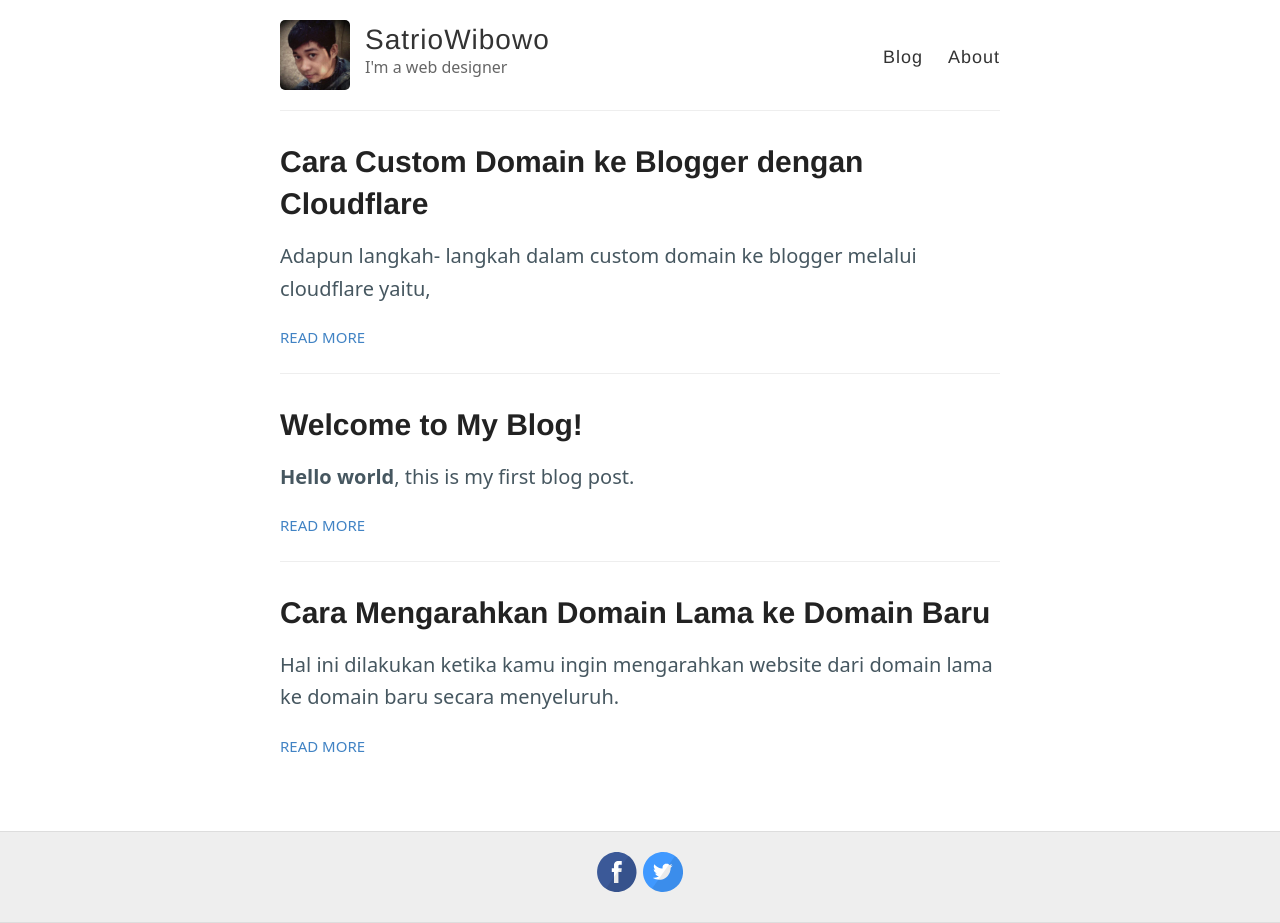
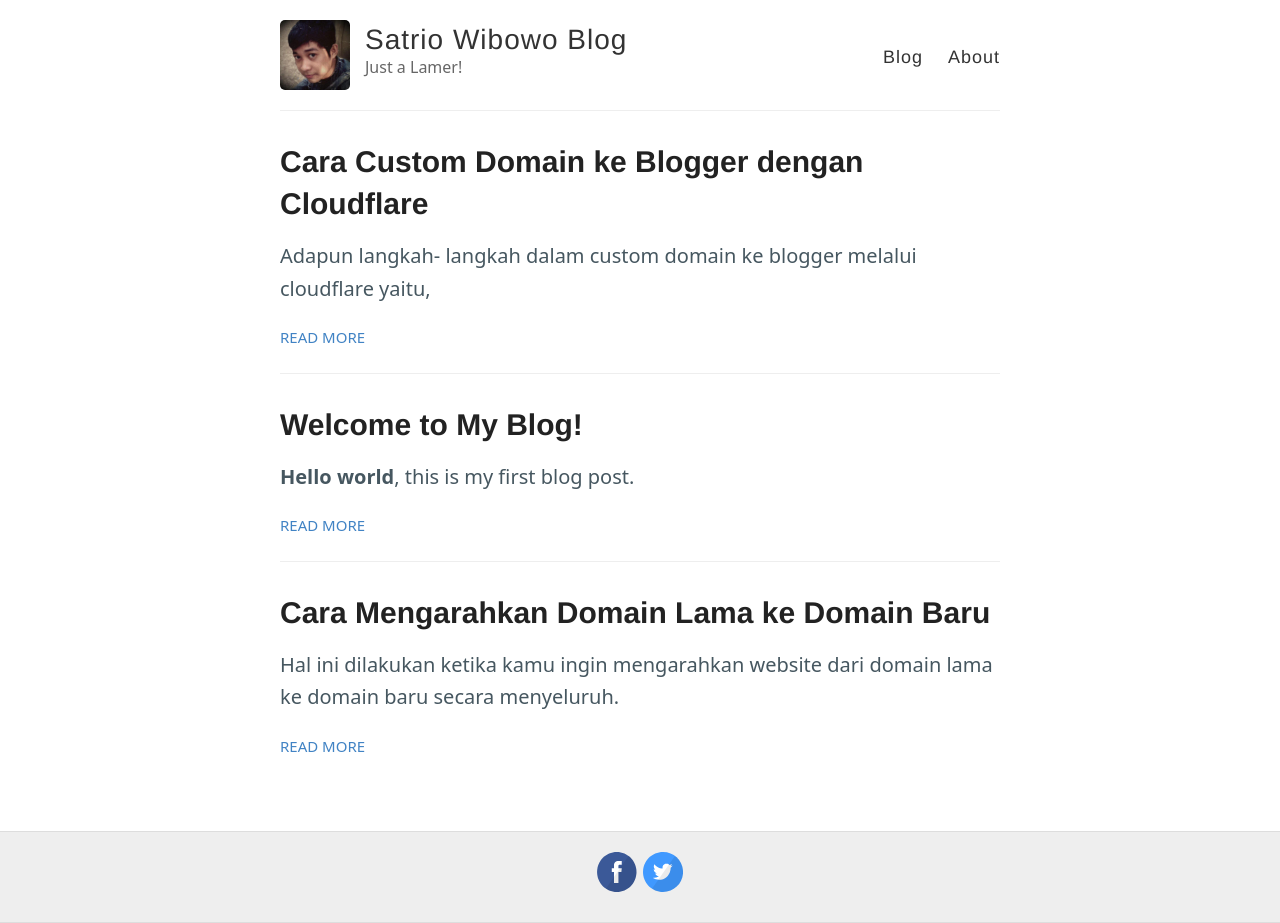
Before and after one commit to sa3owibowo/blog, a Jekyll site: the page built from index.html, in a window 1280 px wide. Built offline with Jekyll 4.4.1, drawn with Linux system fonts in a browser that asks for light colours; the list of posts is cut into pages by our own code.

Commit message:
Update _config.yml

```diff
--- a/_config.yml
+++ b/_config.yml
@@ -3,10 +3,10 @@
 #
 
 # Name of your site (displayed in the header)
-name: SatrioWibowo
+name: Satrio Wibowo Blog
 
 # Short bio or description (displayed in the header)
-description: I'm a web designer
+description: Just a Lamer!
 
 # URL of your avatar or profile pic (you could use your GitHub profile pic)
 avatar: /images/index-logo.jpg
@@ -41,13 +41,13 @@ google_analytics: G-FV17QBRF64
 
 # Your website URL (e.g. http://barryclark.github.io or http://www.barryclark.co)
 # Used for Sitemap.xml and your RSS feed
-url:
+url: https://wibowo.cyou
 
 # If you're hosting your site at a Project repository on GitHub pages
 # (http://yourusername.github.io/repository-name)
 # and NOT your User repository (http://yourusername.github.io)
 # then add in the baseurl here, like this: "/repository-name"
-baseurl: ""
+baseurl: "/blog"
 
 #
 # !! You don't need to change any of the configuration flags below !!
```
